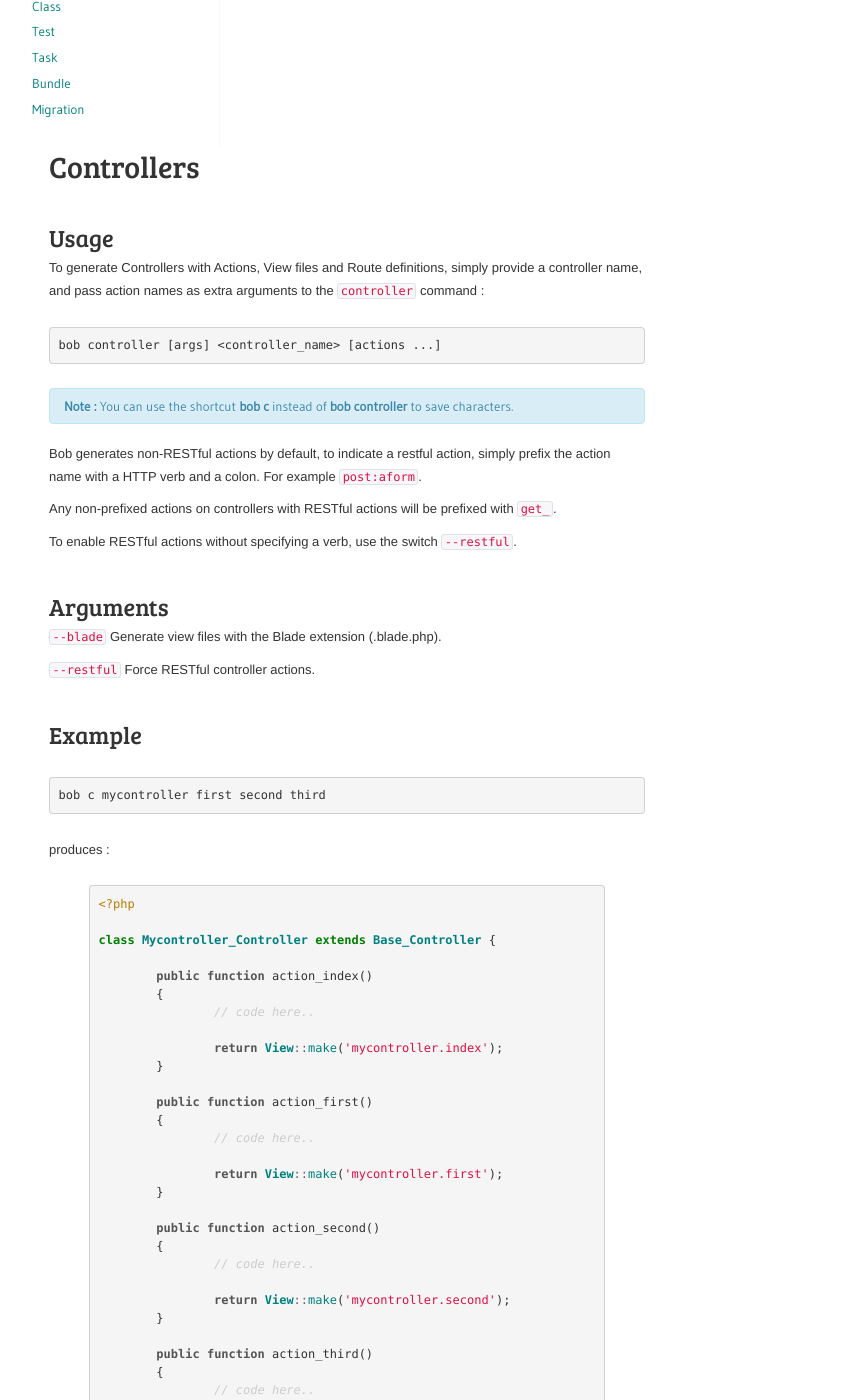
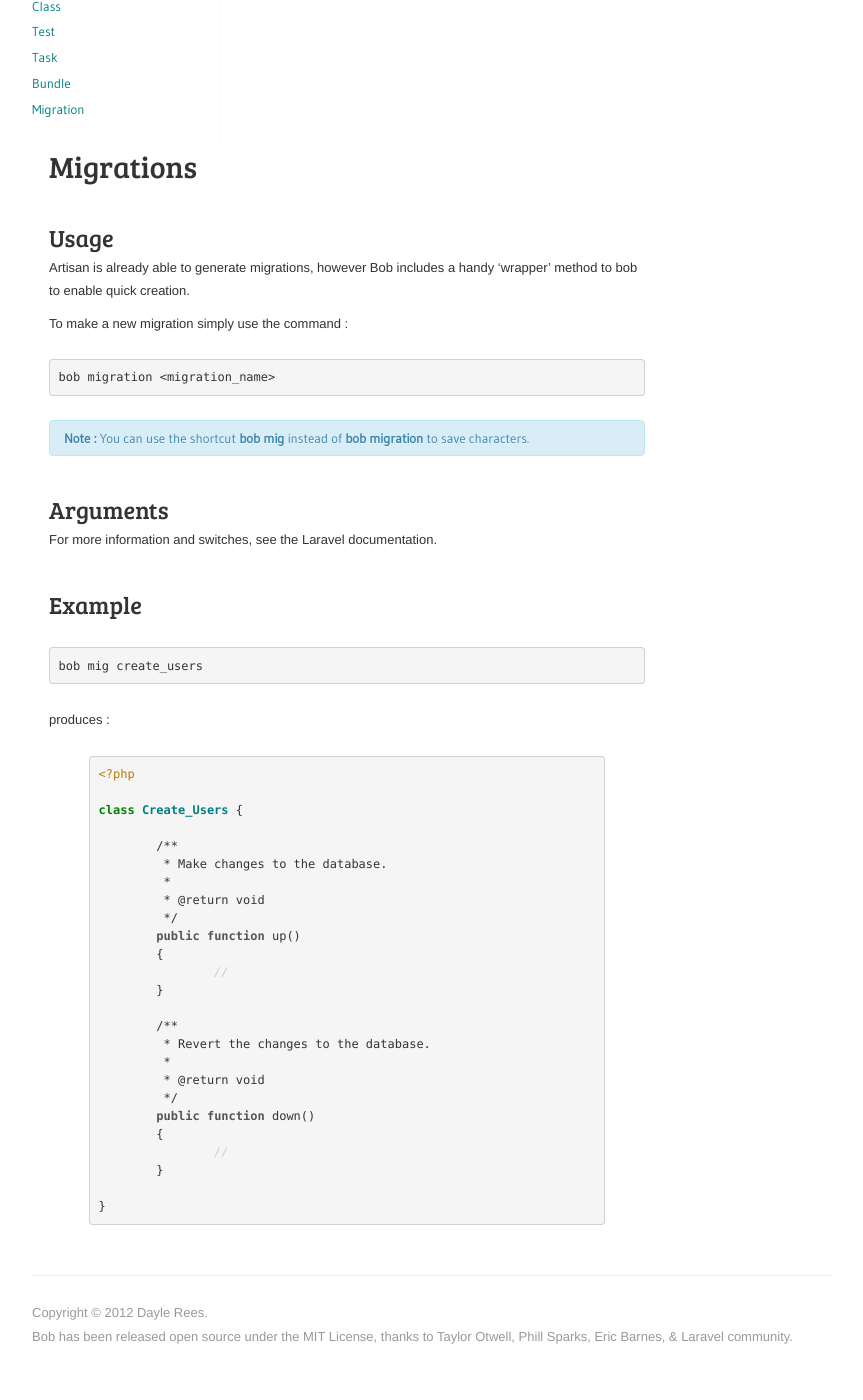
Before and after one commit to jonphipps/laravel-bob, a Jekyll site: the page built from docs/generators/migration.md, in a window 1280 px wide and 1400 px high, scrolled down 496 px. Shown: the whole window, without its empty margins (208-1071 px from the left). Built offline with Jekyll 4.4.1, drawn with Linux system fonts in a browser that asks for light colours; nearby versions of some CDN libraries; after the commit the page ends 1870 px from its top, so only the background shows below that; some of the changed text lies outside the part shown.

Commit message:
building docs

```diff
--- a/docs/generators/migration.md
+++ b/docs/generators/migration.md
@@ -4,84 +4,54 @@ title: Migrations
 fork-path: https://github.com/daylerees
 ---
 
-#Controllers
+#Migrations
 
 ##Usage
-To generate Controllers with Actions, View files and Route definitions, simply provide a controller name, and pass action names as extra arguments to the `controller` command :
+Artisan is already able to generate migrations, however Bob includes a handy 'wrapper' method to bob to enable quick creation.
 
-	bob controller [args] <controller_name> [actions ...]
+To make a new migration simply use the command :
+
+	bob migration <migration_name>
 
 <div class="alert alert-info">
-<strong>Note :</strong> You can use the shortcut <strong>bob c</strong> instead of <strong>bob controller</strong> to save characters.
+<strong>Note :</strong> You can use the shortcut <strong>bob mig</strong> instead of <strong>bob migration</strong> to save characters.
 </div>
-
-Bob generates non-RESTful actions by default, to indicate a restful action, simply prefix the action name with a HTTP verb and a colon. For example `post:aform`.
-
-Any non-prefixed actions on controllers with RESTful actions will be prefixed with `get_`.
-
-To enable RESTful actions without specifying a verb, use the switch `--restful`.
 
 ##Arguments
 
-
-`--blade` Generate view files with the Blade extension (.blade.php).
-
-`--restful` Force RESTful controller actions.
+For more information and switches, see the Laravel documentation.
 
 
 ##Example
 
-	bob c mycontroller first second third
+	bob mig create_users
 
 produces :
 
 {% highlight php startinline %}
 <?php
 
-class Mycontroller_Controller extends Base_Controller {
+class Create_Users {
 
-	public function action_index()
+	/**
+	 * Make changes to the database.
+	 *
+	 * @return void
+	 */
+	public function up()
 	{
-		// code here..
-
-		return View::make('mycontroller.index');
+		//
 	}
 
-	public function action_first()
+	/**
+	 * Revert the changes to the database.
+	 *
+	 * @return void
+	 */
+	public function down()
 	{
-		// code here..
-
-		return View::make('mycontroller.first');
-	}
-
-	public function action_second()
-	{
-		// code here..
-
-		return View::make('mycontroller.second');
-	}
-
-	public function action_third()
-	{
-		// code here..
-
-		return View::make('mycontroller.third');
+		//
 	}
 
 }
 {% endhighlight %}
-
-
-with the following view created for each action :
-
-{% highlight html startinline %}
-<h1>mycontroller.second</h1>
-
-<p>This view has been auto-generated to accompany the Mycontroller_Controller's action_second()</p>
-{% endhighlight %}
-
-with the following route definition in the appropriate routes.php :
-
-{% highlight php startinline %}
-Route::controller('mycontroller');
-{% endhighlight %}
```
Also changed, not shown: docs/license.md (+2 -2 lines).
